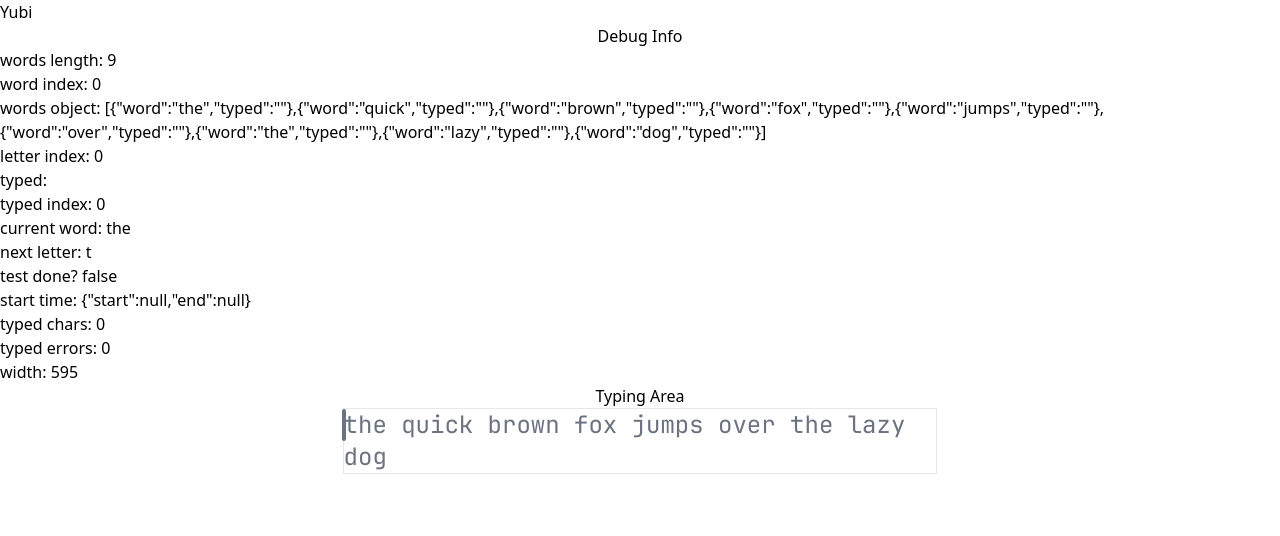
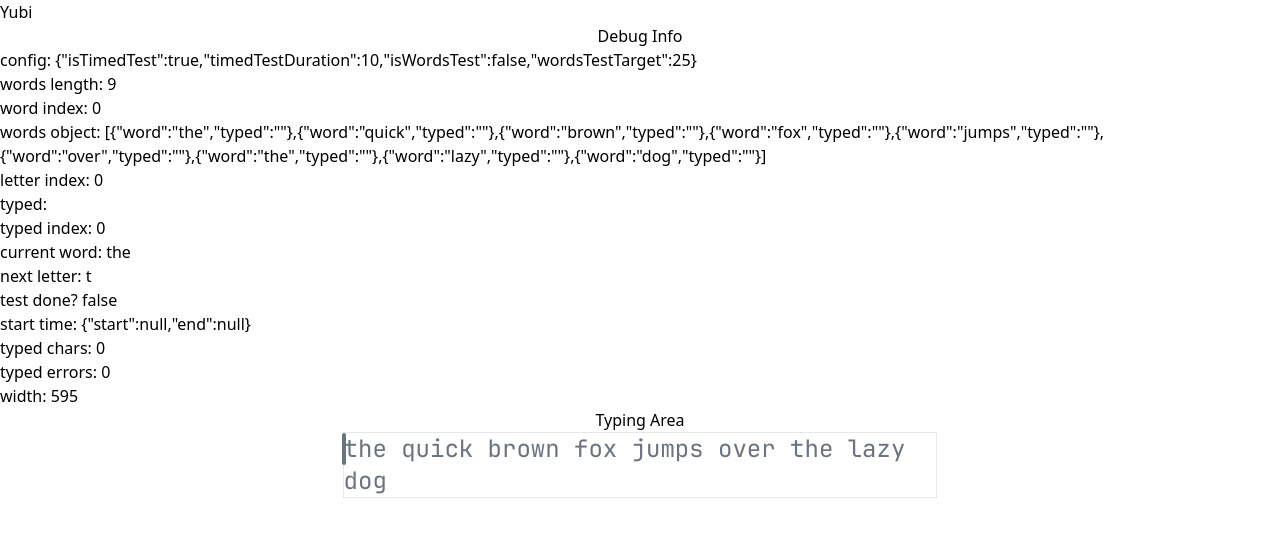
Before and after one commit to datle-dev/yubi, a React (Vite) app in the folder frontend/: page / in a window 1280 px wide. Shown: the top 536 px of the page. Built offline with nearby package versions, Linux system fonts and the light colour scheme.

Commit message:
Add config state variable for typing test options

```diff
--- a/frontend/src/components/TypingTest.jsx
+++ b/frontend/src/components/TypingTest.jsx
@@ -22,6 +22,13 @@ const TypingTest = () => {
       typed: '',
     })),
   );
+
+  const [config, setConfig] = useState({
+    isTimedTest: true,
+    timedTestDuration: 10, // seconds
+    isWordsTest: false,
+    wordsTestTarget: 25,
+  });
 
   const [wordIndex, setWordIndex] = useState(0);
   const [letterIndex, setLetterIndex] = useState(0);
@@ -155,6 +162,7 @@ const TypingTest = () => {
       <div className="flex flex-col justify-center items-center">
         <h2>Debug Info</h2>
         <div>
+          <p>config: {JSON.stringify(config)}</p>
           <p>words length: {words.length}</p>
           <p>word index: {wordIndex}</p>
           <p>words object: {JSON.stringify(wordsObject)}</p>
```
